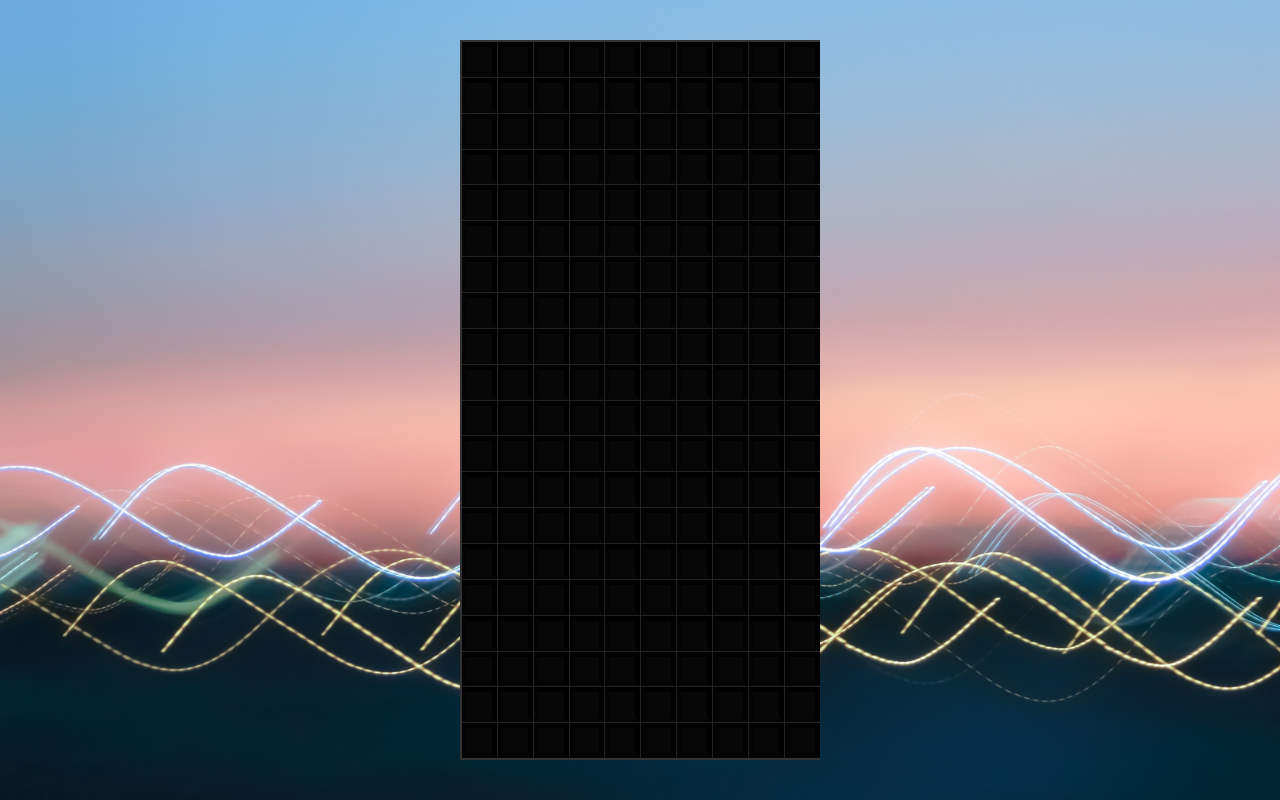
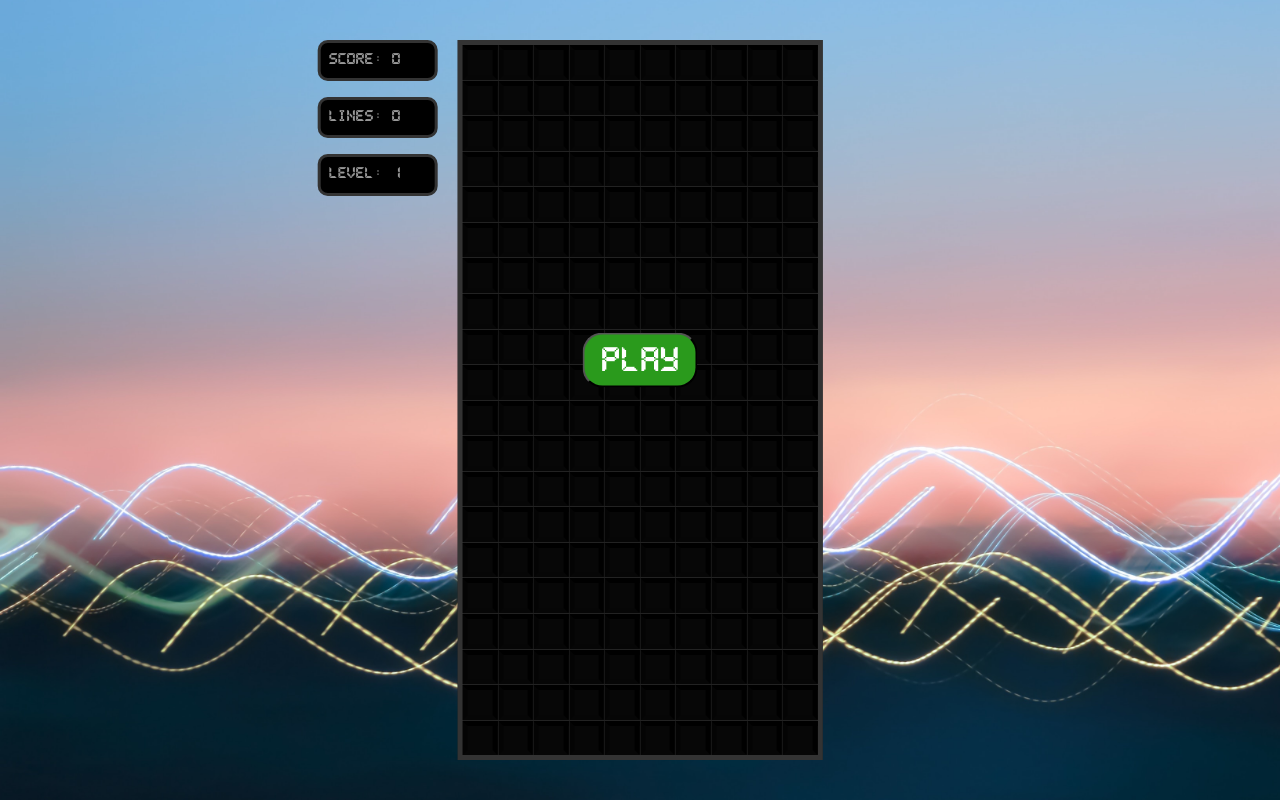
Before and after one commit to jentgelmeier/react-tetris, a React (Create React App) app: page / in a window 1280 px wide. Built offline with nearby package versions, Linux system fonts and the light colour scheme.

Commit message:
set up info displays, enable movement of tetromino

```diff
--- a/src/components/Cell.js
+++ b/src/components/Cell.js
@@ -18,4 +18,4 @@ function Cell({ type }) {
   )
 }
 
-export default Cell;
+export default React.memo(Cell);
--- /dev/null
+++ b/src/components/Display.js
@@ -0,0 +1,19 @@
+import React from "react";
+
+function Display({ text, gameOver = false }) {
+  return (
+    <div
+      className="bg-black mb-3 p-2"
+      style={{
+        border: "3px solid #333",
+        borderRadius: "10px",
+        color: gameOver ? "red" : "#999999",
+        fontSize: "0.8rem",
+      }}
+    >
+      {text}
+    </div>
+  );
+}
+
+export default Display;
--- /dev/null
+++ b/src/components/PlayButton.js
@@ -0,0 +1,24 @@
+import React from "react";
+
+function PlayButton({ text, show, onClick }) {
+  return (
+    <button className="fs-3 px-3 pt-2"
+      type="button"
+      onClick={onClick}
+      style={{
+        background: "#2a9a1c",
+        display: show ? '' : 'none',
+        color: 'white',
+        position: 'absolute',
+        top: '45%',
+        left: '50%',
+        transform: 'translate(-50%, -50%)',
+        borderRadius: '20px',
+      }}
+    >
+      {text}
+    </button>
+    );
+}
+
+export default PlayButton;
--- a/src/components/Stage.js
+++ b/src/components/Stage.js
@@ -7,15 +7,6 @@ function Stage({ stage }) {
   return (
     <div
       className="stage"
-      style={{
-        display: "grid",
-        border: "2px solid #333",
-        gap: "1px",
-        // gridTemplateRows: `repeat(${height}, calc(25vw / ${width}))}`,
-        gridTemplateColumns: `repeat(${width}, 1fr`,
-        maxWidth: "800px",
-        margin: '0 auto'
-      }}
     >
       {stage.map((row) =>
         row.map((cell, x) => <Cell key={x} type={cell[0]} />)
--- a/src/components/Tetris.js
+++ b/src/components/Tetris.js
@@ -1,15 +1,93 @@
-import React from "react";
+import React, { useEffect, useState } from "react";
+
+// Components
 import Stage from "./Stage";
+// import Window from "./Window";
+import Display from "./Display";
+
+// utils
 import { createStage } from "../utils/gameHelper";
+import { useGameStatus } from "../hooks/useGameStatus";
+import PlayButton from "./PlayButton";
+import usePlayer from "../hooks/usePlayer";
+import useStage from "../hooks/useStage";
 
 function Tetris() {
+  const [gameOver, setGameOver] = useState(false);
+  const [showPlayButton, setShowPlayButton] = useState(true);
+  const [dropTime, setDropTime] = useState(0);
+
+  const [player, resetPlayer, updatePlayerPosition] = usePlayer();
+  const [stage, setStage, linesCleared] = useStage(player, resetPlayer);
+  const [score, setScore, lines, setLines, level, setLevel] = useGameStatus(linesCleared);
+
+  useEffect(() => {
+    window.addEventListener("keydown", move);
+
+    return () => {
+      window.removeEventListener("keydown", move);
+    };
+  }, []);
+
+  function startGame() {
+    setShowPlayButton(false);
+    setGameOver(false);
+    setStage(createStage())
+    // start droptime
+    resetPlayer();
+  }
+
+  function movePlayer(direction) {
+    //check for collision then updatePlayerPosition()
+    updatePlayerPosition({ x: direction });
+  }
+  function dropPlayer() {
+    // check for collision
+    drop();
+  }
+  function drop() {
+    updatePlayerPosition({ y: 1 })
+  }
+  function move({ keyCode }) {
+    // console.log(keyCode);
+    switch (keyCode) {
+      case 37:
+        movePlayer(-1);
+        break;
+      // case 38:
+      //   rotate(1);
+      //   break;
+      // case 90:
+      //   rotate(-1);
+      //   break;
+      case 39:
+        movePlayer(1);
+        break;
+      case 40:
+        dropPlayer();
+        break;
+    }
+  }
+
   return (
-    <div className=""
-      style={{
-        padding: '40px',
-      }}
-    >
-      <Stage stage={createStage()} />
+    <div className="tetris-container">
+      <aside className="aside">
+        {/* <Window title="Hold" /> */}
+        <div>
+          <Display text={`Score: ${score}`} />
+          <Display text={`Lines: ${lines}`} />
+          <Display text={`Level: ${level}`} />
+          {gameOver && <Display text="Game Over" gameOver />}
+        </div>
+      </aside>
+      <Stage stage={stage} />
+      <aside className="aside">{/* <Window title="Next" /> */}</aside>
+
+      <PlayButton
+        text={gameOver ? "Play Again" : "Play"}
+        show={showPlayButton}
+        onClick={startGame}
+      />
     </div>
   );
 }
--- /dev/null
+++ b/src/components/Window.js
@@ -0,0 +1,7 @@
+import React from "react";
+
+function Window({ title }) {
+  return <div>{title}</div>;
+}
+
+export default Window;
--- /dev/null
+++ b/src/hooks/useGameStatus.js
@@ -0,0 +1,9 @@
+import { useState } from "react";
+
+export function useGameStatus(linesCleared) {
+  const [score, setScore] = useState(0);
+  const [lines, setLines] = useState(0);
+  const [level, setLevel] = useState(1);
+
+  return [score, setScore, lines, setLines, level, setLevel];
+}
--- /dev/null
+++ b/src/hooks/usePlayer.js
@@ -0,0 +1,33 @@
+import { useCallback, useState } from "react";
+import { TETROMINOS, randomTetromino } from "../utils/tetrominos";
+import { STAGE_WIDTH } from "../utils/gameHelper";
+
+function usePlayer() {
+  const [player, setPlayer] = useState({
+    pos: { x: 0, y: 0 },
+    tetromino: TETROMINOS[0].shape,
+    collided: false,
+  });
+
+  const resetPlayer = useCallback(() => {
+    const [tetromino, type] = randomTetromino();
+
+    setPlayer({
+      pos: { x: type === "O" ? 4 : 3, y: type === "I" ? -2 : 0 },
+      tetromino: tetromino.shape,
+      collided: false,
+    });
+  }, []);
+
+  function updatePlayerPosition({ x: moveX = 0, y: moveY = 0 }) {
+    setPlayer((prev) => ({
+      ...prev,
+      pos: { x: prev.pos.x + moveX, y: prev.pos.y + moveY },
+    }));
+  }
+  console.log('player', player);
+
+  return [player, resetPlayer, updatePlayerPosition];
+}
+
+export default usePlayer;
--- /dev/null
+++ b/src/hooks/useStage.js
@@ -0,0 +1,55 @@
+import React, { useEffect, useState } from "react";
+import { STAGE_WIDTH, createStage } from "../utils/gameHelper";
+
+function useStage(player, resetPlayer) {
+  const [stage, setStage] = useState(createStage());
+  const [linesCleared, setLinesCleared] = useState(0);
+
+  useEffect(() => {
+    setLinesCleared(0);
+
+    function clearLines(prevStage) {
+      return prevStage.reduce((acc, row) => {
+        if (row.findIndex((cell) => cell[0] === 0) === -1) {
+          setLinesCleared((prev) => prev + 1);
+          acc.unshift(new Array(STAGE_WIDTH).fill([0, "clear"]));
+          return acc;
+        }
+        acc.push(row);
+        return acc;
+      }, []);
+    }
+
+    function updateStage(prevStage) {
+      // flush the stage of falling blocks
+      const newStage = prevStage.map((row) =>
+        row.map((cell) => (cell[1] === "clear" ? [0, "clear"] : cell))
+      );
+
+      // draw the active block
+      player.tetromino.forEach((row, y) =>
+        row.forEach((cell, x) => {
+          if (cell !== 0) {
+            newStage[y + player.pos.y][x + player.pos.x] = [
+              cell,
+              player.collided ? "merged" : "clear",
+            ];
+          }
+        })
+      );
+
+      if (player.collided) {
+        resetPlayer();
+        return clearLines(newStage);
+      }
+
+      return newStage;
+    }
+
+    setStage((prev) => updateStage(prev));
+  }, [player, resetPlayer]);
+
+  return [stage, setStage, linesCleared];
+}
+
+export default useStage;
--- a/src/index.css
+++ b/src/index.css
@@ -10,12 +10,30 @@ body {
   background-image: url(./img/bg.jpg);
   background-size: cover;
   background-position: center;
-  /* background-repeat: no-repeat; */
+  height: 100vh;
+  width: 100vw;
+  overflow: hidden;
 }
 
 @font-face {
   font-family: 'Pixel';
   src: url('font/Pixel-LCD-7.woff') format('woff');
+}
+
+.tetris-container {
+  padding: 40px;
+  display: flex;
+  position: absolute;
+  top: 50%;
+  left: 50%;
+  transform: translate(-50%, -50%);
+}
+
+.aside {
+  max-width: 400px;
+  min-width: 160px;
+  display: block;
+  padding: 0 20px;
 }
 
 .stage {
@@ -24,9 +42,6 @@ body {
   display: grid;
   border: 5px solid #333;
   gap: 1px;
-  /* grid-template-rows: repeat(20, calc(25vw / 10)); */
-  /* grid-template-columns: repeat(10, 1fr); */
-  max-width: 800px;
-  max-height: 90vh;
-  margin: 0 auto;
+  grid-template-columns: repeat(10, 1fr);
+  height: 90vh;
 }
--- a/src/utils/tetrominos.js
+++ b/src/utils/tetrominos.js
@@ -2,56 +2,56 @@ export const TETROMINOS = {
   0: { shape: [[0]], color: "0, 0, 0" },
   I: {
     shape: [
-      [0, 0, 1, 0],
-      [0, 0, 1, 0],
-      [0, 0, 1, 0],
-      [0, 0, 1, 0],
+      [0, 0, 0, 0],
+      [0, 0, 0, 0],
+      ["I", "I", "I", "I"],
+      [0, 0, 0, 0],
     ],
     color: "80, 227, 230",
   },
   J: {
     shape: [
-      [0, 1, 0],
-      [0, 1, 0],
-      [1, 1, 0],
+      ["J", 0, 0],
+      ["J", "J", "J"],
+      [0, 0, 0],
     ],
     color: "36, 95, 223",
   },
   L: {
     shape: [
-      [0, 1, 0],
-      [0, 1, 0],
-      [0, 1, 1],
+      [0, 0, "L"],
+      ["L", "L", "L"],
+      [0, 0, 0],
     ],
     color: "223, 173, 36",
   },
   O: {
     shape: [
-      [1, 1],
-      [1, 1],
+      ["O", "O"],
+      ["O", "O"],
     ],
     color: "223, 217, 36",
   },
   S: {
     shape: [
-      [0, 1, 1],
-      [1, 1, 0],
+      [0, "S", "S"],
+      ["S", "S", 0],
       [0, 0, 0],
     ],
     color: "48, 211, 56",
   },
   T: {
     shape: [
-      [0, 1, 0],
-      [1, 1, 1],
+      [0, "T", 0],
+      ["T", "T", "T"],
       [0, 0, 0],
     ],
     color: "132, 61, 198",
   },
   Z: {
     shape: [
-      [1, 1, 0],
-      [0, 1, 1],
+      ["Z", "Z", 0],
+      [0, "Z", "Z"],
       [0, 0, 0],
     ],
     color: "227, 78, 78",
@@ -62,5 +62,5 @@ export function randomTetromino() {
   const tetrominos = "IJLOSTZ";
   const randomTetromino =
     tetrominos[Math.floor(Math.random() * tetrominos.length)];
-  return TETROMINOS[randomTetromino];
+  return [TETROMINOS[randomTetromino], randomTetromino];
 }
```
